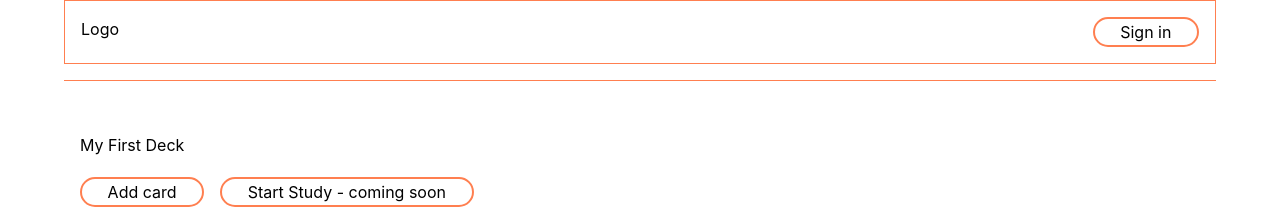
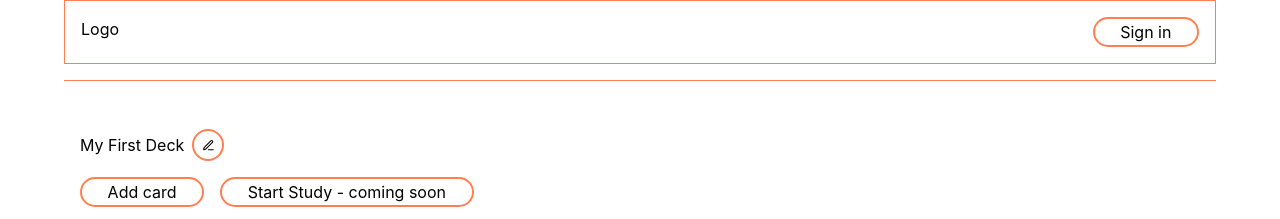
Before and after one commit to evilpaper/nailed-it, a React (Create React App) app: page / in a window 1280 px wide. Shown: the top 219 px of the page. Built offline with nearby package versions, Linux system fonts and the light colour scheme.

Commit message:
Make cards only able to edit themselves by not passing down deck id to the card component

```diff
--- a/src/components/Card/Card.jsx
+++ b/src/components/Card/Card.jsx
@@ -6,8 +6,7 @@ export default function Card({
   question,
   answer,
   id,
-  deckID,
-  handleCardContentChange,
+  handleEditCard,
   handleDeleteCard
 }) {
   const [flipped, flip] = useState(true);
@@ -27,7 +26,7 @@ export default function Card({
   };
 
   const handleChange = changes => {
-    handleCardContentChange(changes, id, deckID);
+    handleEditCard(changes, id);
   };
 
   return (
--- a/src/components/Deck/Deck.jsx
+++ b/src/components/Deck/Deck.jsx
@@ -1,5 +1,6 @@
 import React from "react";
 import Card from "../Card";
+import { FiEdit3 } from "react-icons/fi";
 
 export default function Deck({
   cards,
@@ -11,6 +12,10 @@ export default function Deck({
 }) {
   const onClickAddCard = () => addCardToDeck(id);
 
+  const handleEditCard = (changes, card) => {
+    handleCardContentChange(changes, card, id);
+  };
+
   const handleDeleteCard = card => {
     removeCardFromDeck(card, id);
   };
@@ -20,7 +25,7 @@ export default function Deck({
       <Card
         key={card.id}
         {...card}
-        handleCardContentChange={handleCardContentChange}
+        handleEditCard={handleEditCard}
         handleDeleteCard={handleDeleteCard}
       />
     );
@@ -29,6 +34,9 @@ export default function Deck({
   return (
     <div className="n-deck">
       <h2 className="n-deck-name">{name}</h2>
+      <button className="deck-name__edit">
+        <FiEdit3 />
+      </button>
       <div className="n-deck-menu">
         <button onClick={onClickAddCard}>Add card</button>
         <button>Start Study - coming soon</button>
--- a/src/components/Deck/styles.css
+++ b/src/components/Deck/styles.css
@@ -18,3 +18,15 @@
 .n-deck-cards {
   display: flex;
 }
+
+.deck-name__edit {
+  position: absolute;
+  left: 14em;
+  padding-left: 0.6em;
+  padding-right: 0.6em;
+  display: flex;
+  justify-content: center;
+  align-items: center;
+  padding: 0.6em;
+  font-size: 0.8em;
+}
```
